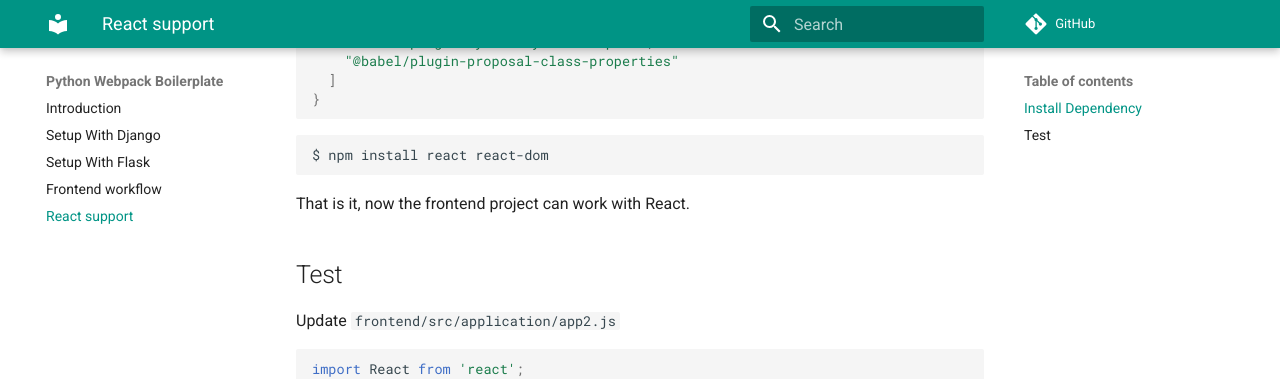
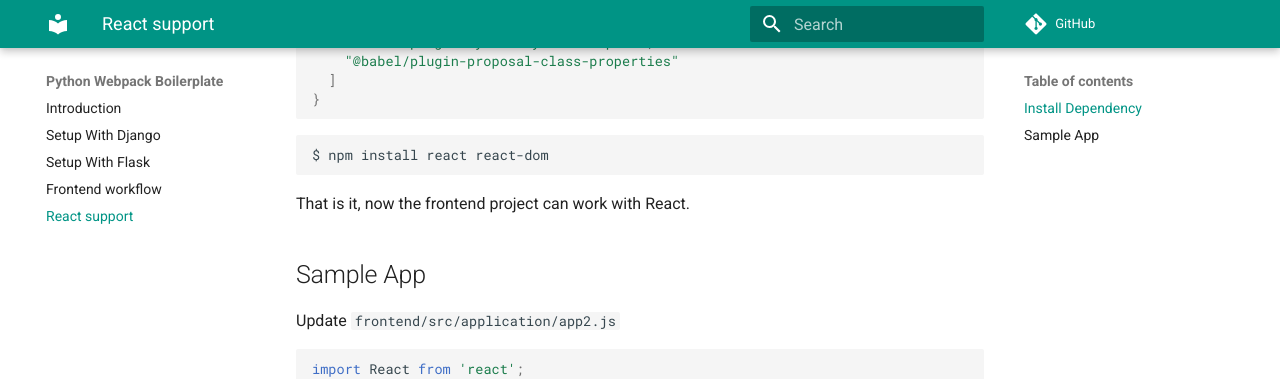
Before and after one commit to AccordBox/python-webpack-boilerplate, an MkDocs documentation site: the page built from docs/react.md, in a window 1280 px wide and 900 px high, scrolled down 462 px. Shown: the top 379 px of the window. Built offline with MkDocs 1.6.1 and Material for MkDocs 9.7.7, drawn with Linux system fonts in a browser that asks for light colours; comment, search, counter and statistics services are not loaded.

```diff
--- a/docs/react.md
+++ b/docs/react.md
@@ -29,7 +29,7 @@
 
 That is it, now the frontend project can work with React.
 
-## Test
+## Sample App
 
 Update `frontend/src/application/app2.js`
 
```
Also changed, not shown: docs/images/vue-example.png (added).
